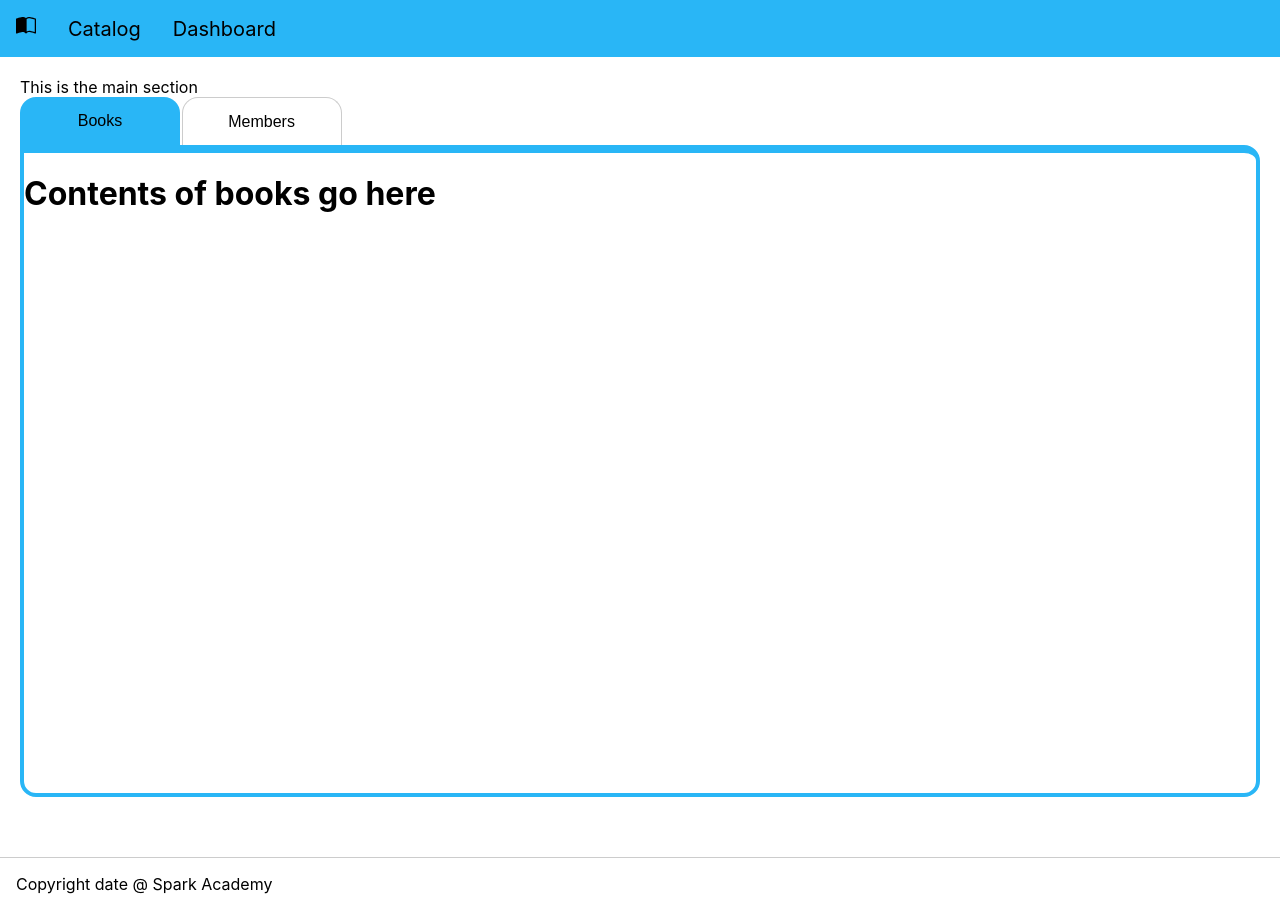
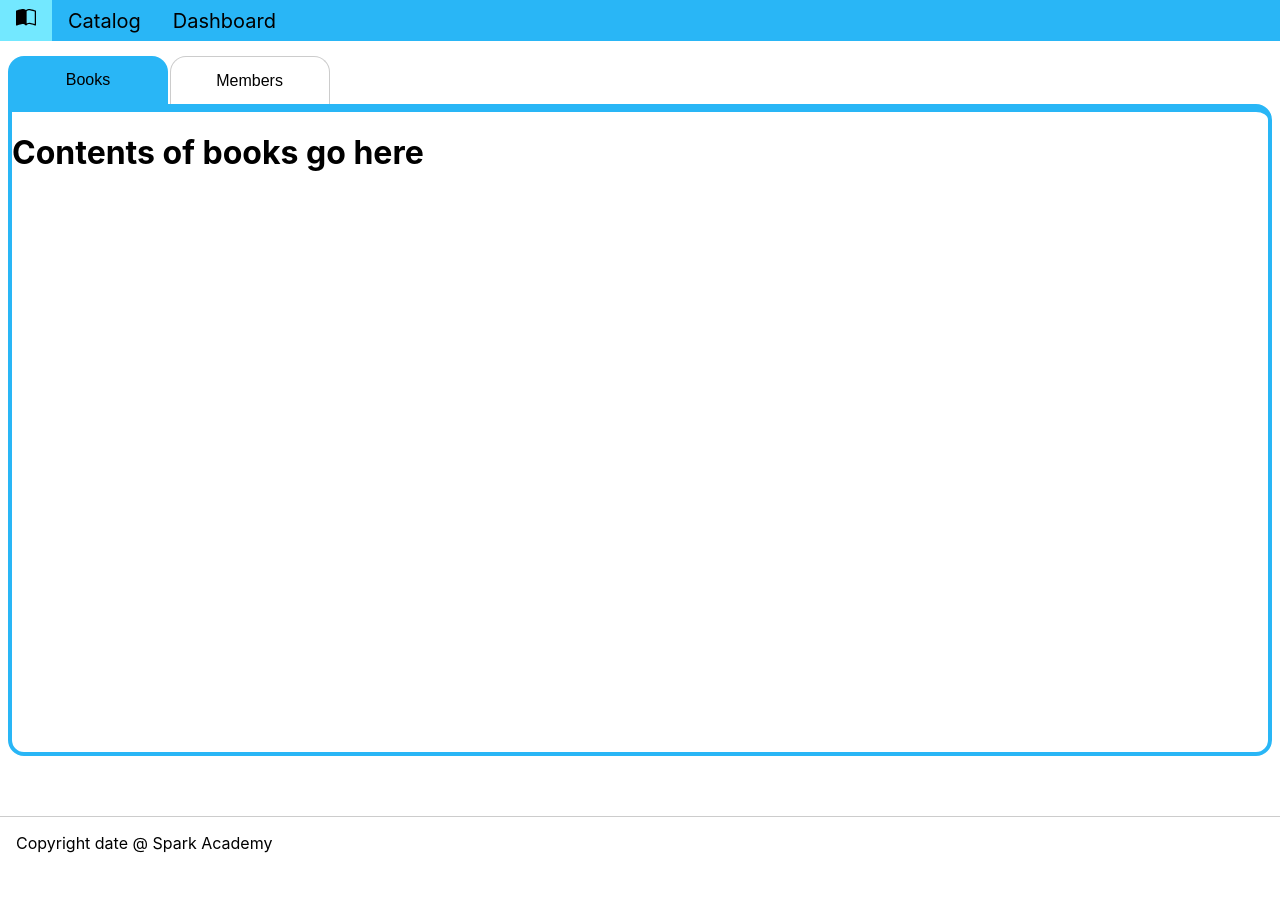
Before and after one commit to MadhaviImashi/LMS_frontend, a React (Create React App) app: page / in a window 1280 px wide. After the commit the page ends 869 px from the top, so only its background shows below. Built offline with nearby package versions, Linux system fonts and the light colour scheme.

Commit message:
bug fixes

```diff
--- a/src/App.js
+++ b/src/App.js
@@ -6,7 +6,7 @@ import {ThemeProvider} from "styled-components";//this component injects the the
 import {BsBookHalf} from "react-icons/bs";
 
 //import the layout components
-import {Main, Footer} from "./components/Layout";
+import {Header, Main, Footer} from "./components/Layout";
 import {NavBar, NavItem, NavLink} from "./components/Navbar";
 import Dashboard from "./containers/Dashboard";
 
@@ -34,13 +34,15 @@ function App() {
      },
      secondary: {
        main: "#fff",
-     }
+     },
+     spacing: (factor) => `${factor * 8}px`, //this function has a factor parameter. (spacing attribute value will be equal to factor*8 px)
   };
 
   return (
     <>
       {/* pass the themeObj to the ThemeProvider prop which is 'theme' */}
       <ThemeProvider theme={themeObj}>
+        <Header>
           <NavBar>
             <NavItem href="#">
               <NavLink>
@@ -54,9 +56,9 @@ function App() {
               <NavLink>Dashboard</NavLink>
             </NavItem>
           </NavBar>
+        </Header>
 
         <Main>
-          This is the main section
           {/* <Wrapper> */}
             {/* <Title> Hi, Welcome</Title> */}
             <Dashboard></Dashboard>
--- a/src/components/Layout.js
+++ b/src/components/Layout.js
@@ -2,10 +2,18 @@ import styled from "styled-components";
 
 //vh = view height. so 5vh means, that component will be given 5% height from the website view
 
+export const Header = styled.header`
+    height: 5vh;
+`;
+
 export const Main = styled.main`
     min-height: 95vh;
-    padding: 2.5vh;
+    padding: ${(props) => props.theme.spacing(1)};
+    display: flex;
+    align-items: center;
+    flex-direction: column;
 `;
+//default flex-direction is row
 
 export const Footer = styled.footer`
     display: flex;
--- a/src/components/Navbar.js
+++ b/src/components/Navbar.js
@@ -3,10 +3,14 @@ import styled from 'styled-components';
 export const NavBar = styled.ul`
     list-style-type: none;
     margin: 0;
-    padding: 1em 0;
+    padding: ${(props) => props.theme.spacing(1)} 0;
     overflow: hidden;
     background-color: ${(props) => props.theme.primary.main};
     width: 100%;
+    position: fixed;
+    top: 0;
+    z-index: 1;
+    max-height: 5vh;
 `;
 //instead of hard coding the colors everywhere, now u can use those defined colors in our theme obj in the App.js class using 'theme' prop
 //we can embed javascript codes using ${} inside these Template literals which encloses with backticks
--- a/src/components/Tabs.js
+++ b/src/components/Tabs.js
@@ -5,6 +5,8 @@ export const TabsContainer = styled.div`
     overflow: hidden;
     background: #fff;
     height: 100%;
+    width: 100%;
+    margin-top: 8px;
 `;
 //overflow: hidden - to show the content of the selected tab only(rest of the content will be hidden)
 
```
Lines whose indentation alone changed are shown as unchanged.
